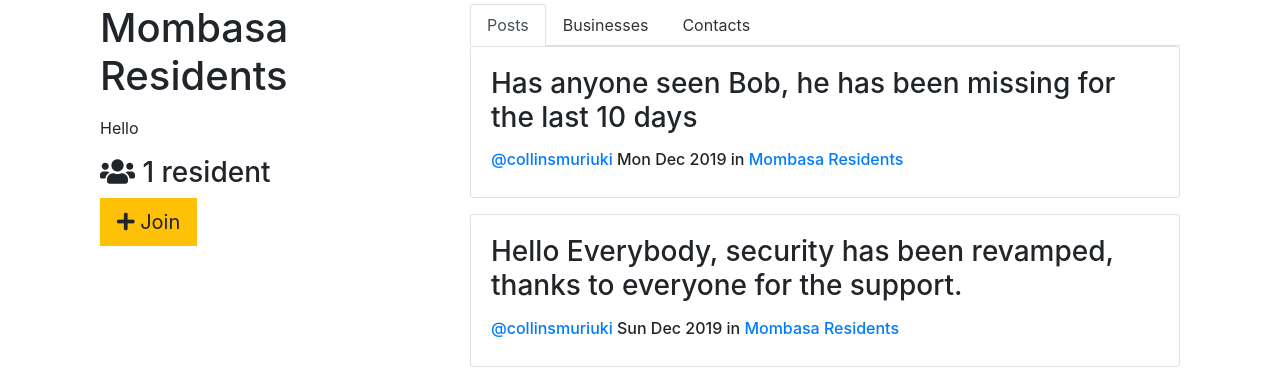
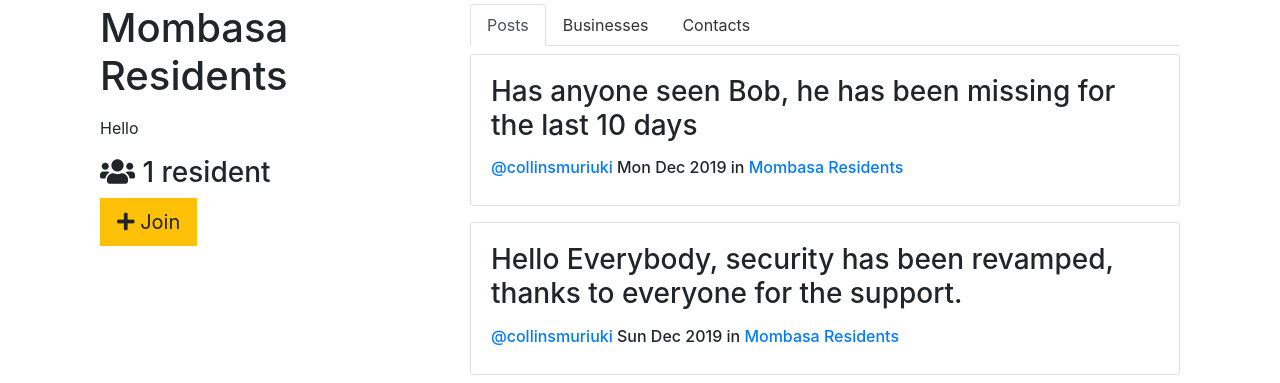
Before and after one commit to c12i/nachbarschaft, a Django app: a page that uses neighborhood/templates/neighborhood/group_detail.html in a window 1280 px wide. Shown: the part 56-439 px from the top of the page. Run offline with Django 3.2, Linux system fonts and the light colour scheme; data comes from the database, SQL or seed files in the repository; some libraries are stand-ins or nearby versions.

Commit message:
Tweak nav-tabs positioning on neghborhood_detail page

```diff
--- a/neighborhood/templates/neighborhood/group_detail.html
+++ b/neighborhood/templates/neighborhood/group_detail.html
@@ -32,7 +32,7 @@
 {% block group_content %}
 
 <div class="col-md-8">
-	<ul class="nav nav-tabs" id="myTab" role="tablist">
+	<ul class="nav nav-tabs mb-2" id="myTab" role="tablist">
 		<li class="nav-item">
 			<a class="nav-link active" id="home-tab" data-toggle="tab" href="#home" role="tab" aria-controls="home"
 				aria-selected="true">Posts</a>
```
